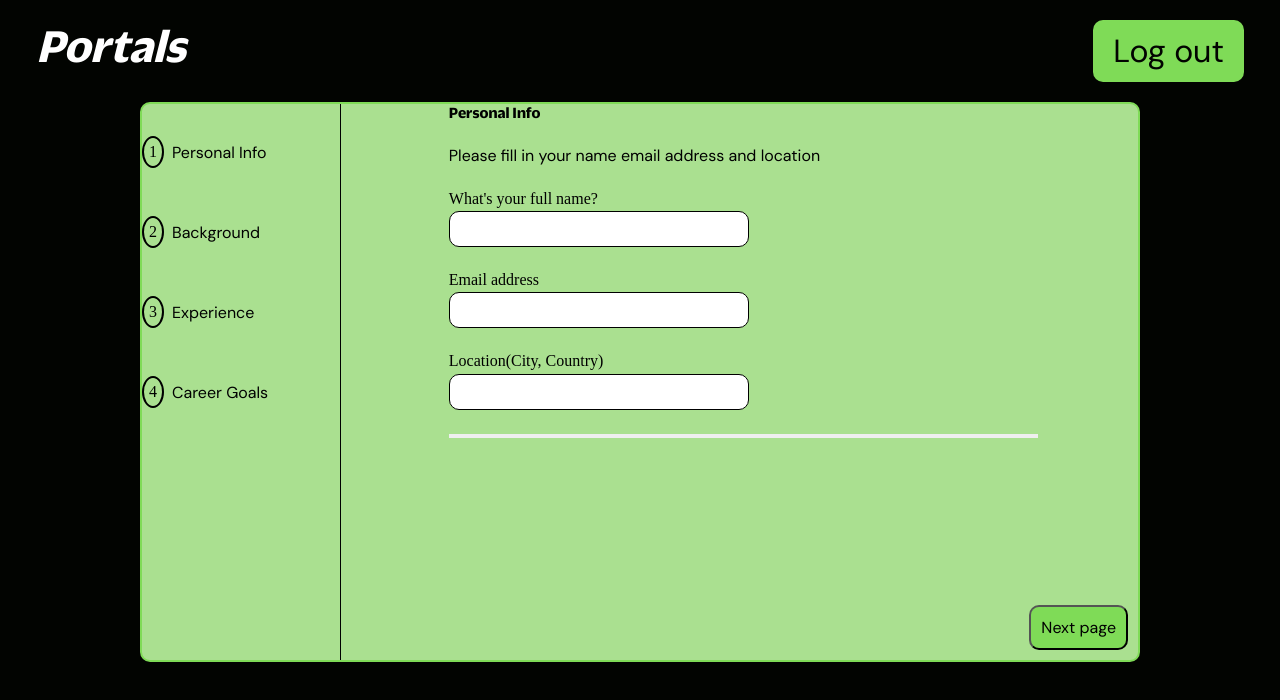
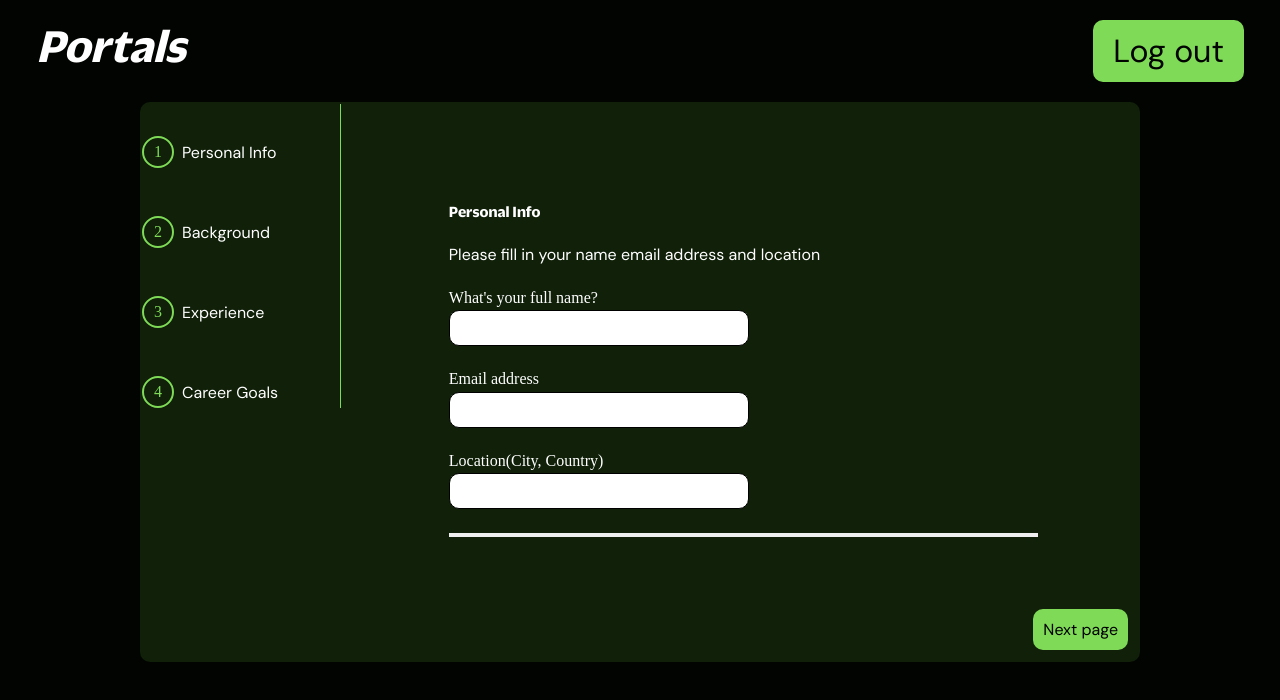
Before and after one commit to hemjay07/Portals, a React (Vite) app: page /dashboard/page1 in a window 1280 px wide. Shown: the top 700 px of the page. Built offline with nearby package versions, Linux system fonts and the light colour scheme.

Commit message:
style: add styling to form

```diff
--- a/src/components/dashboardComponents/Sidebar.jsx
+++ b/src/components/dashboardComponents/Sidebar.jsx
@@ -83,9 +83,10 @@ const StyledLink = styled(Link)`
   // justify-content: center;
   align-items: center;
   span {
-    padding: 5px;
-    border: solid black 2px;
-    border-radius: 100%;
-    color: black;
+    padding: 5px 10px;
+    border: solid var(--accentColor) 2px;
+    border-radius: 50%;
+    color: var(--accentColor);
+
   }
 `;
--- a/src/components/dashboardComponents/formComponents.styled.jsx
+++ b/src/components/dashboardComponents/formComponents.styled.jsx
@@ -1,20 +1,17 @@
 import styled from "styled-components";
 
 export const Container = styled.div`
-  color: black;
+  color: var(--textColor);
   padding-left: 0.5rem;
   display: flex;
   flex-direction: column;
   gap: 1.5rem;
-  height: 100%;
+  min-height: 100%;
   margin: auto;
   width: 60%;
-  // border: solid 2px red;
-  //   background-color: grey;
+
   @media screen and (max-width: 500px) {
     width: 90%;
-    // background-color: blue;
-    overflow: scroll;
   }
 `;
 export const NextPageButton = styled.button`
@@ -23,8 +20,9 @@ export const NextPageButton = styled.button`
   bottom: 10px;
   right: 10px;
   background-color: #7fdb57;
-  // border: black solid 1px;
   border-radius: 10px;
+  border: none;
+
   &:hover {
     background-color: #164602;
     color: #fff;
--- a/src/components/dashboardComponents/sidebar.styled.jsx
+++ b/src/components/dashboardComponents/sidebar.styled.jsx
@@ -2,7 +2,7 @@ import styled from "styled-components";
 
 export const Wrapper = styled.div`
   padding-top: 2rem;
-  border-right: solid 1px black;
+  border-right: solid 1px var(--accentColor);
   width: 20%;
   height: 100%;
   // background-color: red;
@@ -17,6 +17,6 @@ export const Wrapper = styled.div`
     border-right: solid 3px #7fdb57;
   }
   p {
-    color: black;
+    color: var(--textColor);
   }
 `;
--- a/src/components/homePageComponents/Cta.jsx
+++ b/src/components/homePageComponents/Cta.jsx
@@ -29,6 +29,6 @@ const ActionTitle = styled.h3`
 `;
 const ActionParagraph = styled.p`
   font-size: 1.5rem;
-  margin-bottom: 2.5rem;
+  margin-bottom: 2.0rem;
   text-align: center;
 `;
--- a/src/index.css
+++ b/src/index.css
@@ -46,3 +46,16 @@ video {
 /* input, textarea, button, select {
   font: inherit;
 } */
+
+/* color variables to help decide when each color is to be used */
+:root {
+  /* for any text. important text will use primary color or accent color */
+  --textColor: #ffffff;
+  /* background color. if there's a want to change background color, explore using secondary color */
+  --bgColor: #020401;
+  /* primary and secondary colors can be used as alternatives to background colors, stuff like borders and also buttons */
+  --primaryColor: #aae090;
+  --secColor: #102009;
+  /* accent color is used to draw attention to a button or something very important! */
+  --accentColor: #7fdb57;
+}
--- a/src/pages/Dashboard/Dashboard.styled.jsx
+++ b/src/pages/Dashboard/Dashboard.styled.jsx
@@ -7,24 +7,24 @@ export const FormContainer = styled.div`
   margin: auto;
   width: 90%;
   max-width: 1000px;
-  height: 70vh;
-  background: #aae090;
+  min-height: 70vh;
+  background: var(--secColor);
   display: flex;
   flex-direction: row;
-  border: solid 2px #7fdb57;
+  border: solid 2px var(--secColor);
   border-radius: 10px;
   @media screen and (max-width: 428px) {
     display: flex;
     width: 100%;
-    height: 85vh;
+    min-height: 85vh;
   }
 `;
 
 export const DashboardContainer = styled.div`
   padding: 0 1rem;
   // border: solid 2px red;
-  background-color: #020401;
+  background-color: var(--bgColor);
   color: white;
-  height: 100vh;
+  min-height: 100vh;
   // background-color: white;
 `;
--- a/src/pages/signIn.jsx
+++ b/src/pages/signIn.jsx
@@ -23,7 +23,7 @@ export default function SignInButton() {
   useEffect(() => {
     setLoggedInUser(localStorage.getItem("email"));
   });
-  return <Button onClick={handleSignIn}>Sign in with google</Button>;
+  return <Button onClick={handleSignIn}>Sign in with Google</Button>;
 }
 
 const Button = styled.button`
```
